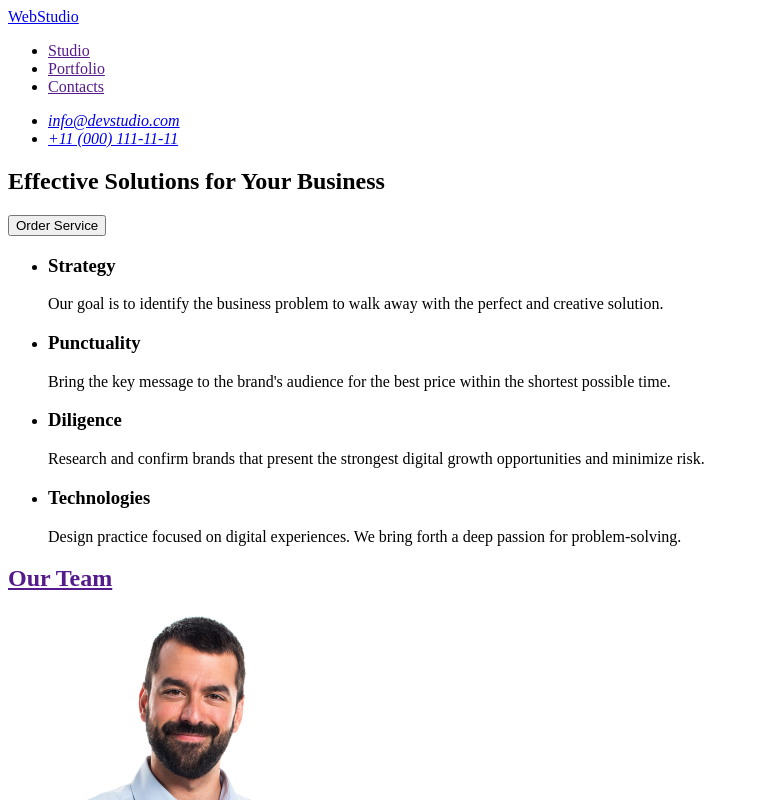
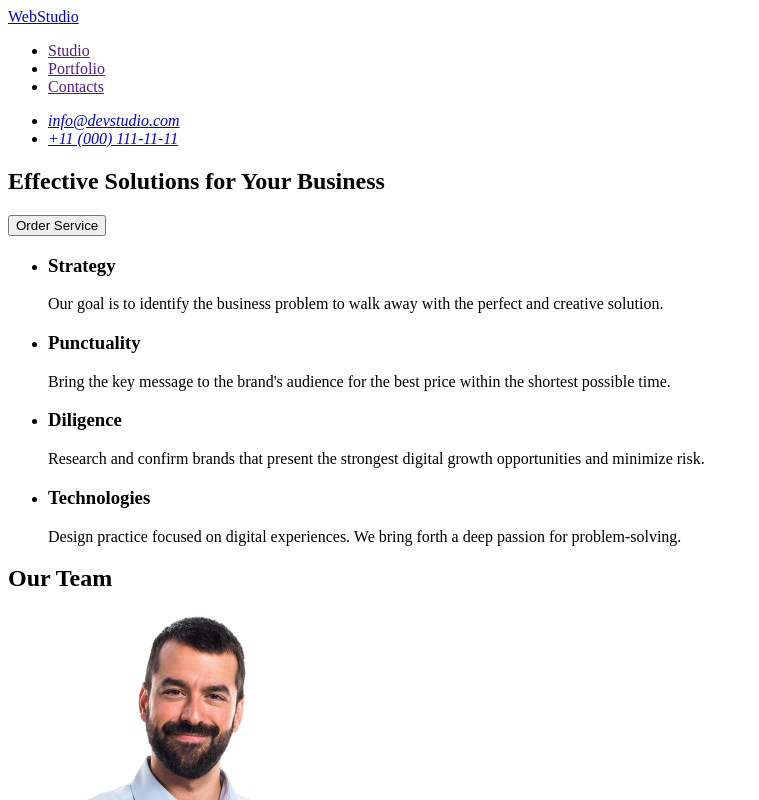
Before and after one commit to volodymyr-stuparenko/goit-markup-hw-01, a plain HTML site: page index.html in a window 1280 px wide. Shown: the top 800 px of the page, without its empty margins (0-759 px from the left). Drawn offline with Linux system fonts and the light colour scheme.

Commit message:
update-markup header-main-footer

```diff
--- a/index.html
+++ b/index.html
@@ -63,7 +63,7 @@
         </ul>
       </section>
       <section>
-        <h2><a href="">Our Team</a></h2>
+        <h2>Our Team</h2>
         <ul>
           <li>
             <img
```
